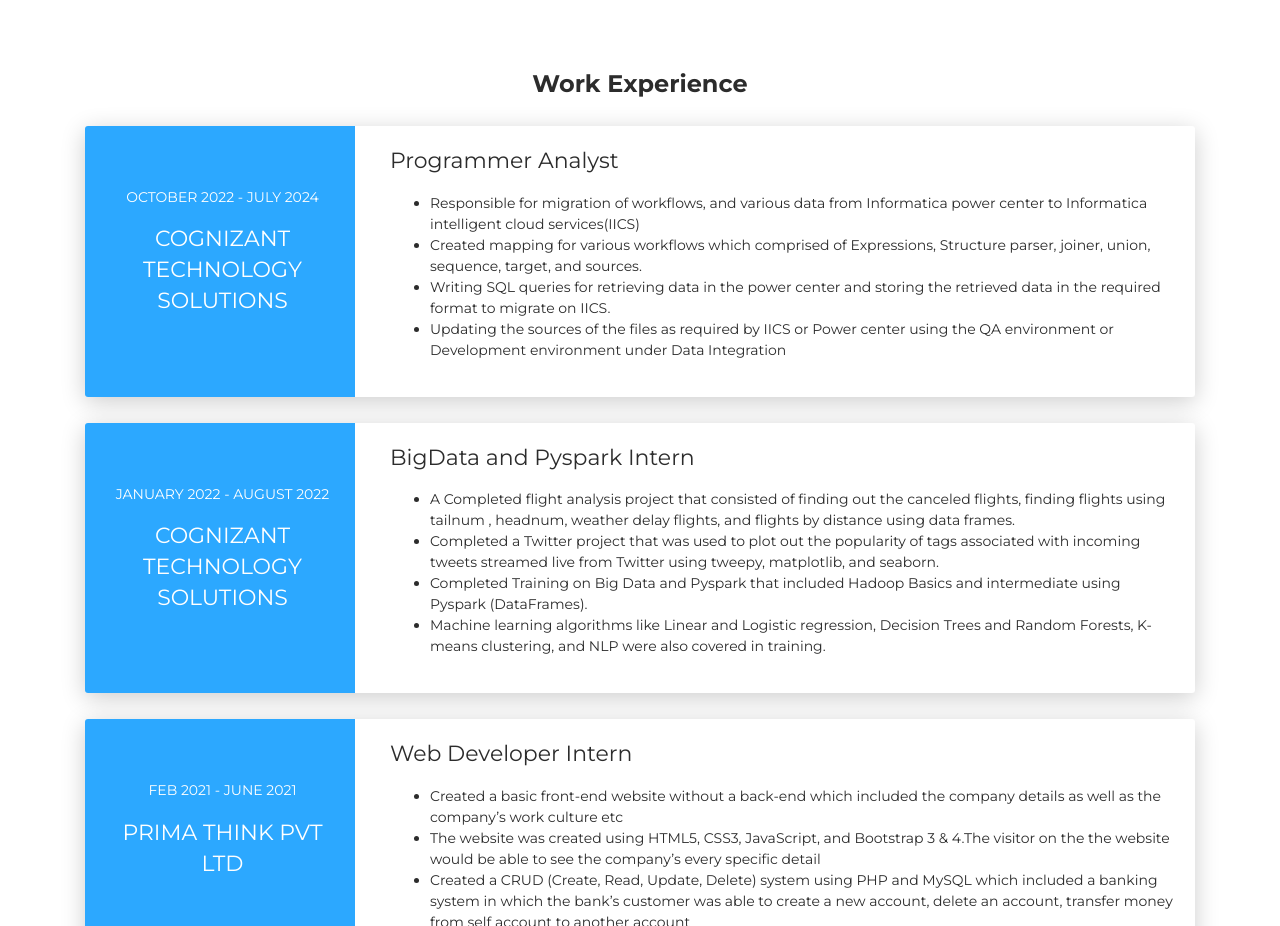
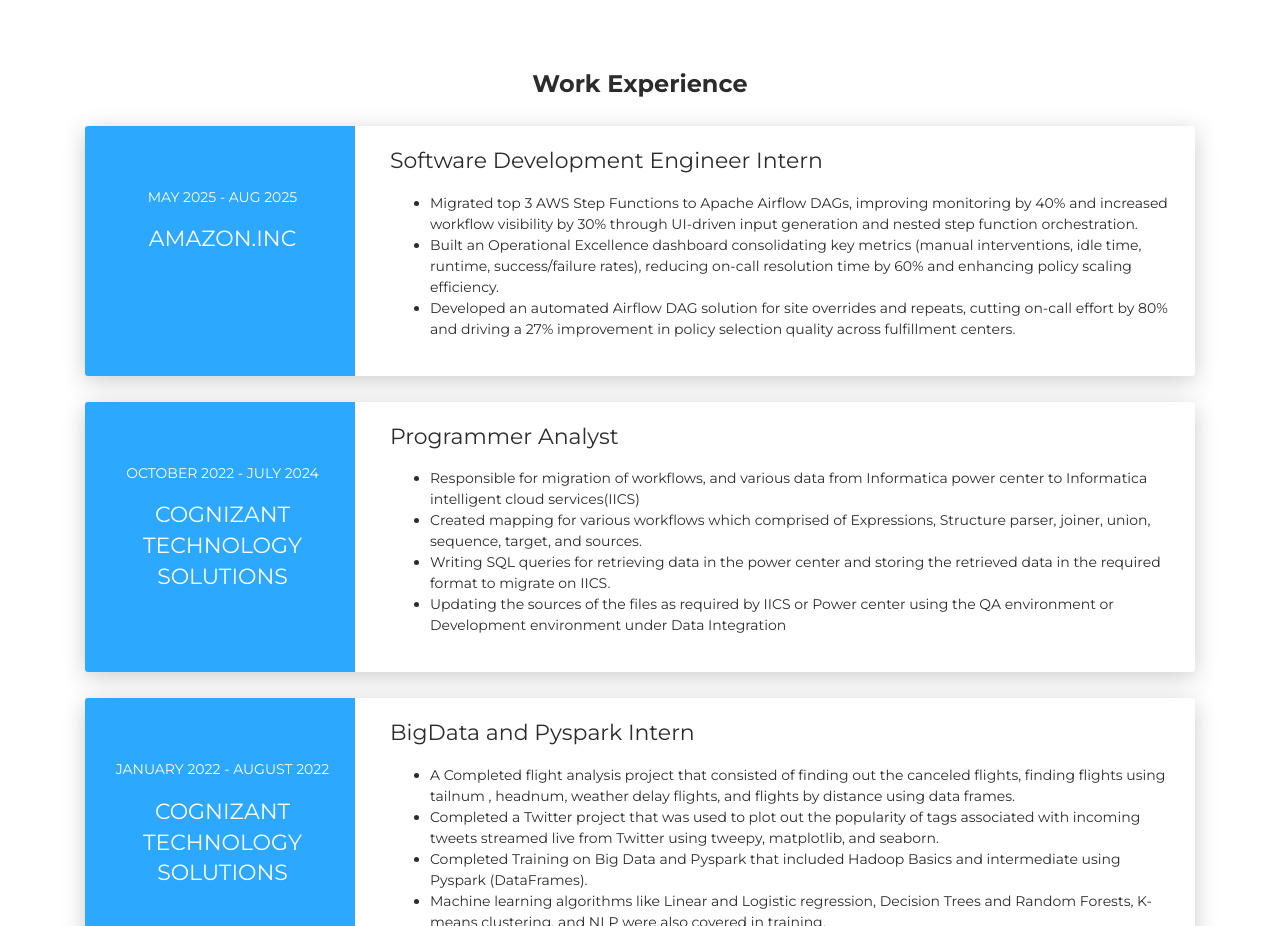
Before and after one commit to Faisal2802/Faisal2802.github.io, a plain HTML site: page Faisal.html in a window 1280 px wide. Shown: the part 1860-2786 px from the top of the page. Drawn offline with Linux system fonts and the light colour scheme.

Commit message:
Update code

```diff
--- a/Faisal.html
+++ b/Faisal.html
@@ -132,6 +132,28 @@
       <div class="section" id="experience">
         <div class="container cc-experience">
           <div class="h4 text-center mb-4 title">Work Experience</div>
+          <div class="card">
+            <div class="row">
+              <div class="col-md-3 bg-info" data-aos="fade-right" data-aos-offset="50" data-aos-duration="500">
+                <div class="card-body cc-experience-header">
+                  <p>May 2025 - Aug 2025</p>
+                  <div class="h5">Amazon.Inc</div>
+                </div>
+              </div>
+              <div class="col-md-9" data-aos="fade-left" data-aos-offset="50" data-aos-duration="500">
+                <div class="card-body">
+                  <div class="h5">Software Development Engineer Intern</div>
+                  <p>
+                    <ul>
+                      <li>Migrated top 3 AWS Step Functions to Apache Airflow DAGs, improving monitoring by 40% and increased workflow visibility by 30% through UI-driven input generation and nested step function orchestration.</li>
+                      <li>Built an Operational Excellence dashboard consolidating key metrics (manual interventions, idle time, runtime, success/failure rates), reducing on-call resolution time by 60% and enhancing policy scaling efficiency.</li>
+                      <li>Developed an automated Airflow DAG solution for site overrides and repeats, cutting on-call effort by 80% and driving a 27% improvement in policy selection quality across fulfillment centers.</li>
+                    </ul>
+                  </p>
+                </div>
+              </div>
+            </div>
+          </div>
           <div class="card">
             <div class="row">
               <div class="col-md-3 bg-info" data-aos="fade-right" data-aos-offset="50" data-aos-duration="500">
```
Also changed, not shown: 3 other files.
